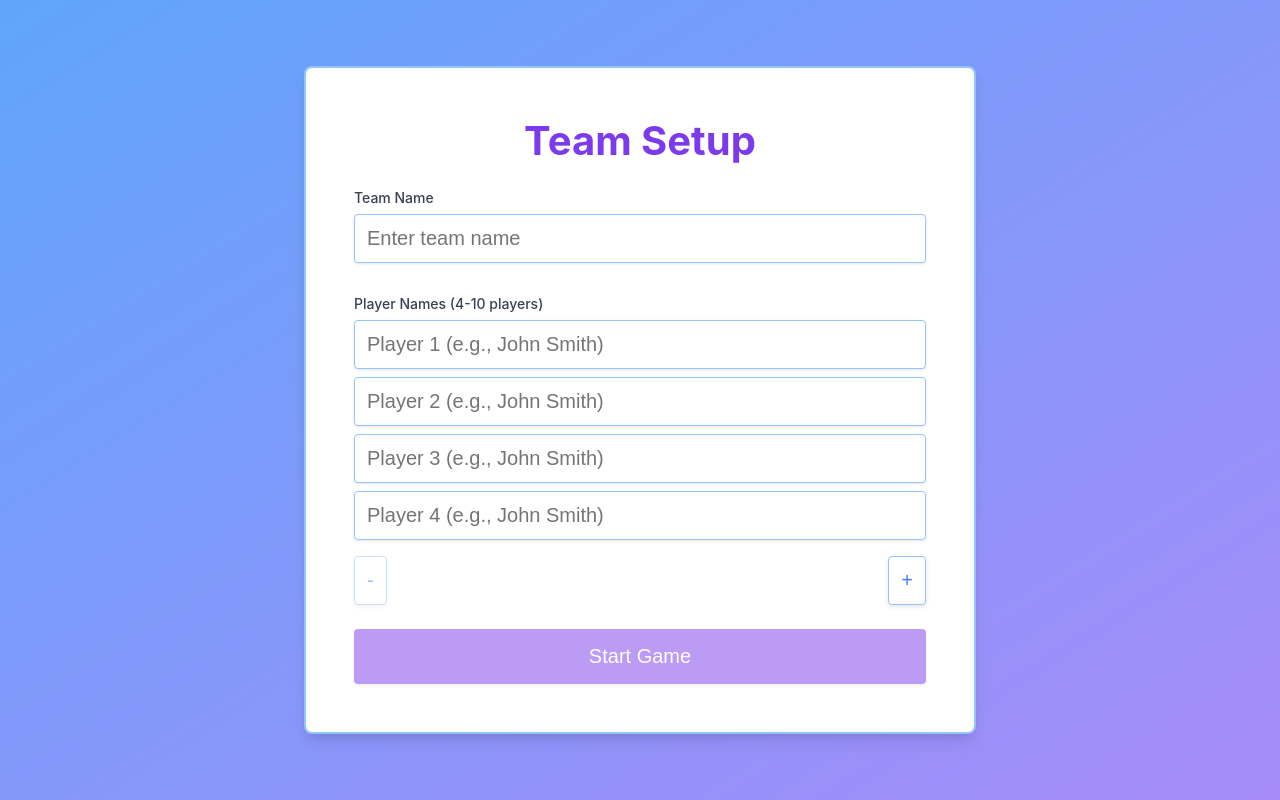
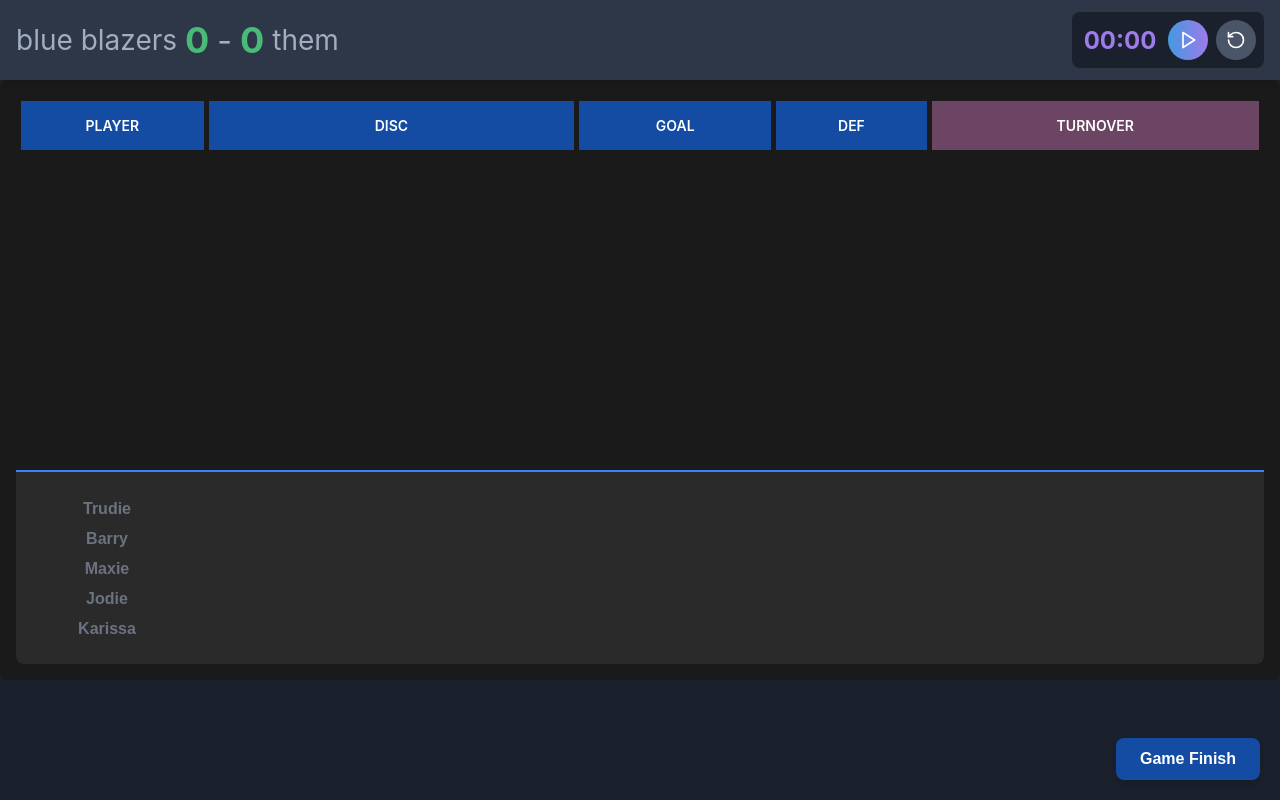
Before and after one commit to kfiddle/ultimate, a React (Create React App) app: page / in a window 1280 px wide. Built offline with nearby package versions, Linux system fonts and the light colour scheme.

Commit message:
game finish button in place

```diff
--- a/App.jsx
+++ b/App.jsx
@@ -31,8 +31,8 @@ const App = () => {
   return (
     <div>
       <AppProviders>
-        {!gameStarting && <TeamSetup startGame={startGame} />}
-        {gameStarting && <GameTracker />}
+        {/* {!gameStarting && <TeamSetup startGame={startGame} />} */}
+        {!gameStarting && <GameTracker />}
       </AppProviders>
     </div>
   );
--- a/components/contextProviders/GameContext.jsx
+++ b/components/contextProviders/GameContext.jsx
@@ -2,39 +2,39 @@ import React, { createContext, useReducer, useEffect, useCallback } from 'react'
 
 export const GameContext = createContext();
 
+const initialState = {
+  currentGameId: 'kshdfhfs0',
+  activePlayers: [],
+  benchedPlayers: [
+    { first: 'Trudie', last: 'Harris', _id: '1' },
+    { first: 'Barry', last: 'Sears', _id: '2' },
+    { first: 'Maxie', last: 'Pad', _id: '3' },
+    { first: 'Jodie', last: 'Harris', _id: '4' },
+    { first: 'Karissa', last: 'Smith', _id: '5' },
+  ],
+  gameStarted: false,
+  fieldInstances: {},
+  team: { name: 'blue blazers', _id: '23529sdgshdgslakg' },
+  rival: 'Them',
+  teamScore: 0,
+  rivalScore: 0,
+  time: 0,
+  isClockRunning: false,
+};
+
 // const initialState = {
-//   currentGameId: 'kshdfhfs0',
+//   currentGameId: '',
 //   activePlayers: [],
-//   benchedPlayers: [
-//     { first: 'Trudie', last: 'Harris', _id: '1' },
-//     { first: 'Barry', last: 'Sears', _id: '2' },
-//     { first: 'Maxie', last: 'Pad', _id: '3' },
-//     { first: 'Jodie', last: 'Harris', _id: '4' },
-//     { first: 'Karissa', last: 'Smith', _id: '5' },
-//   ],
+//   benchedPlayers: [], // This will initially contain all present players
 //   gameStarted: false,
-//   fieldInstances: {},
-//   team: { name: 'blue blazers', _id: '23529sdgshdgslakg' },
+//   fieldInstances: {}, //[playerId]: { startTime: timestamp }
+//   team: null,
 //   rival: 'Them',
 //   teamScore: 0,
 //   rivalScore: 0,
 //   time: 0,
 //   isClockRunning: false,
 // };
-
-const initialState = {
-  currentGameId: '',
-  activePlayers: [],
-  benchedPlayers: [], // This will initially contain all present players
-  gameStarted: false,
-  fieldInstances: {}, //[playerId]: { startTime: timestamp }
-  team: null,
-  rival: 'Them',
-  teamScore: 0,
-  rivalScore: 0,
-  time: 0,
-  isClockRunning: false,
-};
 
 const reducer = (state, action) => {
   switch (action.type) {
--- /dev/null
+++ b/components/gameFinishButton/GameFinishButton.jsx
@@ -0,0 +1,63 @@
+import React, { useState, useRef, useEffect } from 'react';
+import { X } from 'lucide-react';
+import styles from './GameFinishButton.module.css';
+
+const GameFinishButton = ({ onFinish }) => {
+  const [menuOpen, setMenuOpen] = useState(false);
+  const menuRef = useRef(null);
+
+  useEffect(() => {
+    const handleClickOutside = (event) => {
+      if (menuRef.current && !menuRef.current.contains(event.target)) {
+        setMenuOpen(false);
+      }
+    };
+
+    if (menuOpen) {
+      document.addEventListener('mousedown', handleClickOutside);
+    }
+
+    return () => {
+      document.removeEventListener('mousedown', handleClickOutside);
+    };
+  }, [menuOpen]);
+
+  const handleClick = () => {
+    setMenuOpen(true);
+  };
+
+  const handleConfirm = () => {
+    onFinish();
+    setMenuOpen(false);
+  };
+
+  const handleCancel = () => {
+    setMenuOpen(false);
+  };
+
+  return (
+    <div className={styles.gameFinishContainer}>
+      <button className={styles.gameFinishButton} onClick={handleClick}>
+        Game Finish
+      </button>
+      {menuOpen && (
+        <div className={styles.confirmationMenu} ref={menuRef}>
+          <button className={styles.closeButton} onClick={handleCancel}>
+            <X size={24} />
+          </button>
+          <div className={styles.confirmationText}>Confirm that this game is over?</div>
+          <div className={styles.confirmationButtons}>
+            <button className={styles.confirmButton} onClick={handleConfirm}>
+              Confirm
+            </button>
+            <button className={styles.cancelButton} onClick={handleCancel}>
+              Cancel
+            </button>
+          </div>
+        </div>
+      )}
+    </div>
+  );
+};
+
+export default GameFinishButton;
--- /dev/null
+++ b/components/gameFinishButton/GameFinishButton.module.css
@@ -0,0 +1,120 @@
+.gameFinishContainer {
+  position: fixed;
+  bottom: 20px;
+  right: 20px;
+  z-index: 1000;
+}
+
+.gameFinishButton {
+  padding: 12px 24px;
+  background-color: #144ba3;
+  color: #ffffff;
+  border: none;
+  border-radius: 8px;
+  font-size: 16px;
+  font-weight: bold;
+  cursor: pointer;
+  transition: background-color 0.3s ease, transform 0.1s ease;
+  box-shadow: 0 4px 6px rgba(0, 0, 0, 0.1);
+}
+
+.gameFinishButton:hover {
+  background-color: #144ba3;
+}
+
+.gameFinishButton:active {
+  transform: translateY(2px);
+}
+
+.confirmationMenu {
+  position: absolute;
+  bottom: 100%;
+  right: 0;
+  margin-bottom: 10px;
+  background-color: #2d3748;
+  border: 2px solid #144ba3;
+  border-radius: 12px;
+  box-shadow: 0 4px 6px rgba(0, 0, 0, 0.1), 0 1px 3px rgba(0, 0, 0, 0.08);
+  display: flex;
+  flex-direction: column;
+  align-items: center;
+  padding: 1rem;
+  min-width: 250px;
+}
+
+.closeButton {
+  position: absolute;
+  top: 0.5rem;
+  right: 0.5rem;
+  background: none;
+  border: none;
+  color: #a0aec0;
+  cursor: pointer;
+  padding: 0.25rem;
+  display: flex;
+  align-items: center;
+  justify-content: center;
+  transition: color 0.3s ease;
+}
+
+.closeButton:hover {
+  color: #144ba3;
+}
+
+.confirmationText {
+  font-size: 1.25rem;
+  color: #ffffff;
+  margin: 1rem 0;
+  text-align: center;
+}
+
+.confirmationButtons {
+  display: flex;
+  gap: 1rem;
+}
+
+.confirmationButtons button {
+  padding: 0.5rem 1rem;
+  border: none;
+  border-radius: 4px;
+  font-size: 1rem;
+  font-weight: bold;
+  cursor: pointer;
+  transition: background-color 0.3s ease;
+}
+
+.confirmButton {
+  background-color: #144ba3;
+  color: #ffffff;
+}
+
+.confirmButton:hover {
+  background-color: #144ba3;
+}
+
+.cancelButton {
+  background-color: #e53e3e;
+  color: #ffffff;
+}
+
+.cancelButton:hover {
+  background-color: #c53030;
+}
+
+@media (max-width: 640px) {
+  .gameFinishButton {
+    padding: 10px 20px;
+    font-size: 14px;
+  }
+
+  .confirmationMenu {
+    position: fixed;
+    top: 50%;
+    left: 50%;
+    transform: translate(-50%, -50%);
+    bottom: auto;
+    right: auto;
+    width: 80%;
+    max-width: 300px;
+  }
+}
--- a/components/gameTracker/GameTracker.jsx
+++ b/components/gameTracker/GameTracker.jsx
@@ -4,6 +4,7 @@ import { GameContext } from '../contextProviders/GameContext.jsx';
 
 import TopBanner from '../topBanner/TopBanner.jsx';
 import PlayerStats from '../playerStats/PlayerStats.jsx';
+import GameFinishButton from '../gameFinishButton/GameFinishButton.jsx';
 
 const GameTracker = () => {
   const { gameState, dispatch } = useContext(GameContext);
@@ -18,6 +19,7 @@ const GameTracker = () => {
     <div className="game-tracker">
       <TopBanner onTimeUpdate={onTimeUpdate} />
       <PlayerStats />
+      <GameFinishButton onFinish={() => console.log('game is over')}/>
     </div>
   );
 };
```
